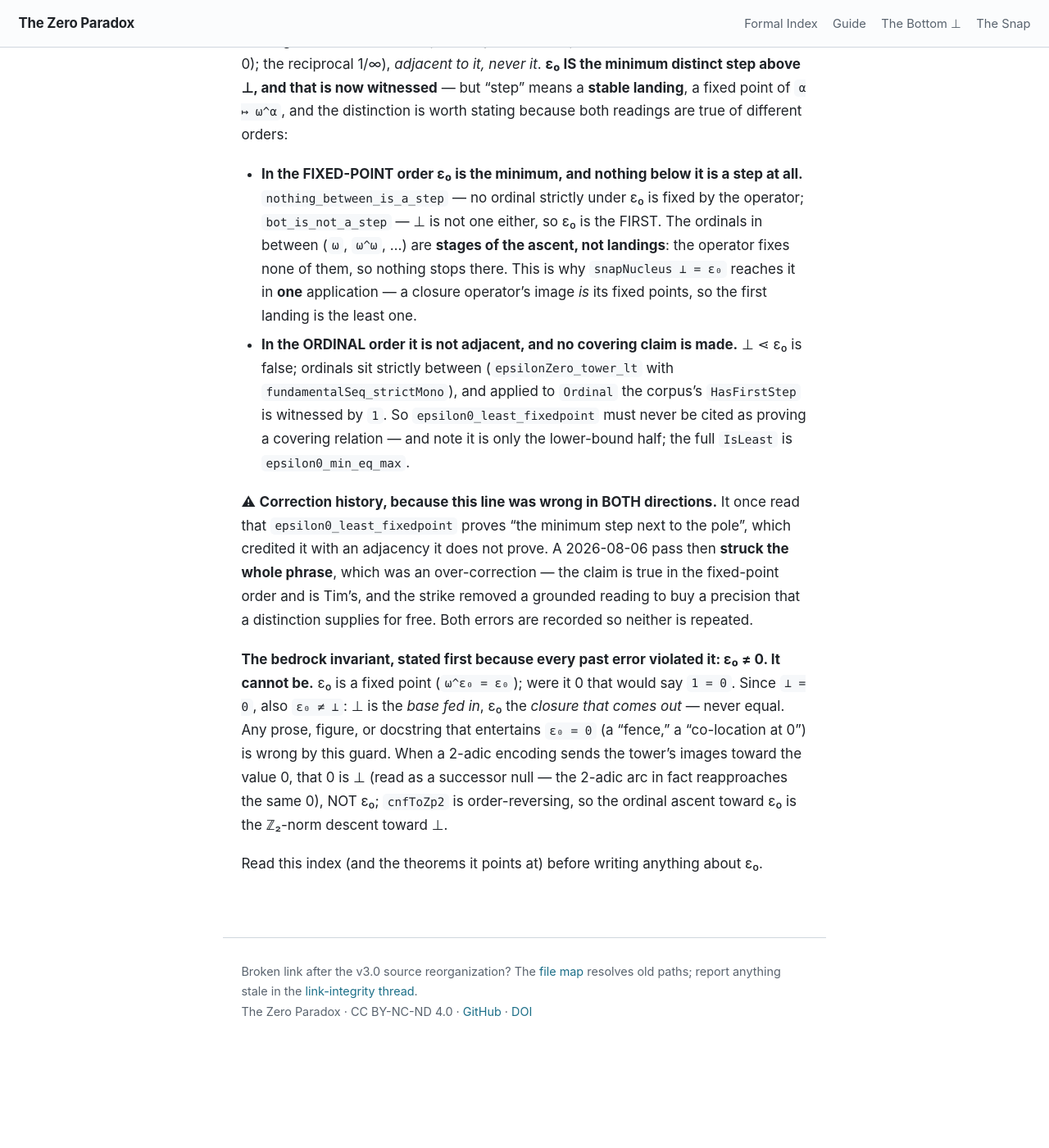
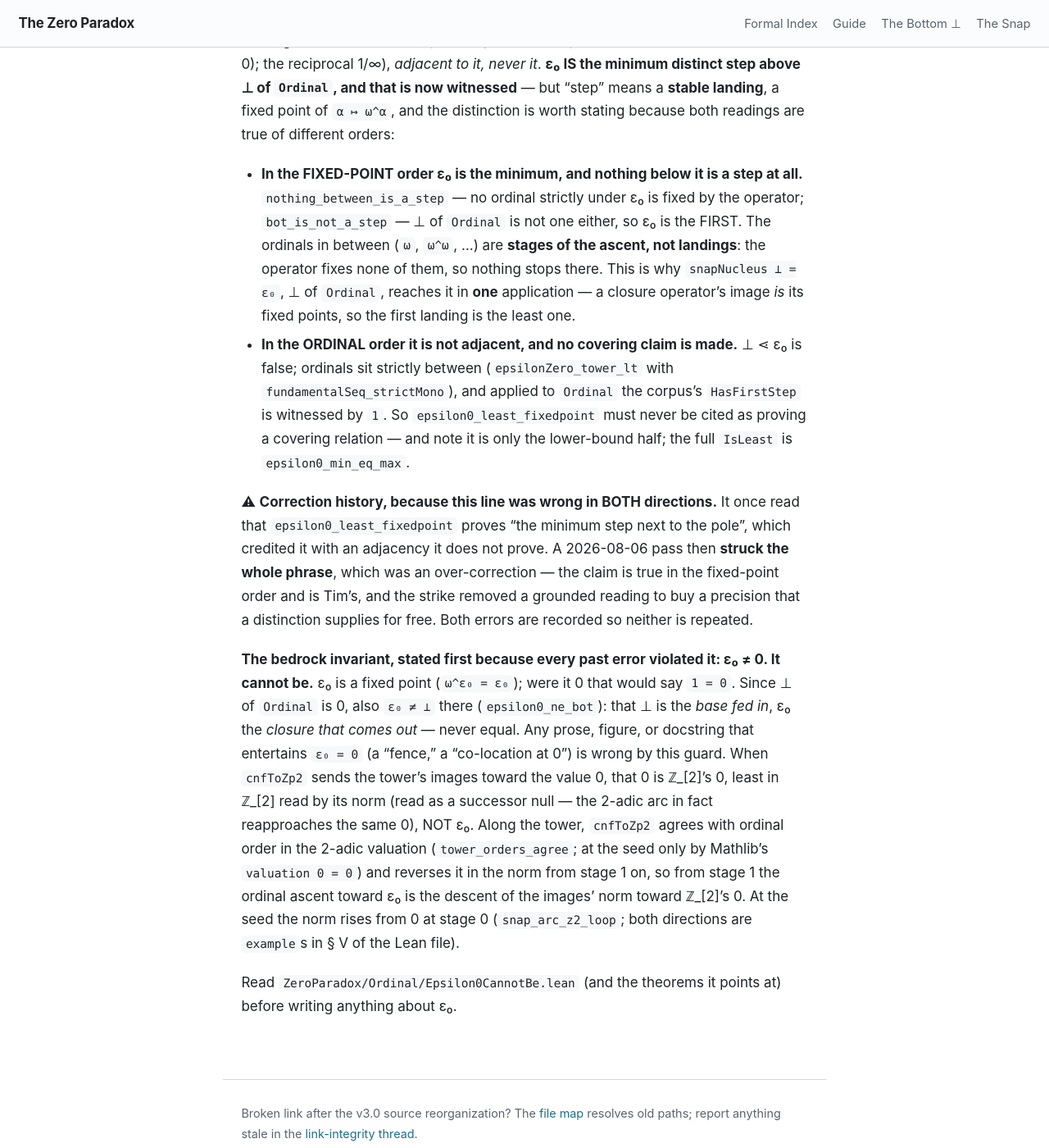
Before and after one commit to timbrigham/ZeroParadox, a Jekyll site: the page built from ZeroParadox/Ordinal/Epsilon0CannotBe.md, in a window 1280 px wide and 1400 px high, scrolled down 593 px. Shown: the whole window at 82% size. Built offline with Jekyll 4.4.1, drawn with Linux system fonts in a browser that asks for light colours; our own code applies the rules of GitHub Pages for plain Markdown files; before the commit the page ends 1887 px from its top, so only the background shows below that; some of the changed text lies outside the part shown.

Commit message:
eps0 + choice indexes: revalidate glosses against elaborated types, name carriers
Epsilon0CannotBe.lean: every #check gloss re-read against `lake env lean`
output and relabelled Statement:/Reading:. epsilon0_least_fixedpoint is the
lower-bound half only; epsilon0_eq_veblen_one_zero no longer claims "below
Gamma0"; both_fixed_points_exist is a periodic code and an ∃ least fixed
point. Bare ⊥ named as ⊥ of `Ordinal`, bare 0 near cnfToZp2 as ℤ_[2]'s 0.
epsilon0_ne_bot: the base-is-not-its-closure reading scoped to ⊥ of
`Ordinal`, with the other chart (μ schema at ε₀ closes at ε₀). § I-b:
standard term first ("least ε-number strictly greater than f") and a pointer
to Veblen 1908 via Epsilon0LeastFP.md; "(this example and the next)" fixed;
the norm Reading backed by an example (least and uniquely least) and
repr_lt_epsilon0 indexed plus a NONote example for "ε₀ gets no image";
cnf_bridge_type_boundary's ordinal conjunct called the least-fixed-point
face. § V: "order-reversing" scoped per CNFTOZP2-ANTITONE-OVERCLAIM, both
charts kept: tower_orders_agree indexed (valuation chart, seed by Mathlib's
valuation 0 = 0), and two examples for the norm chart (rises at the seed,
falls for 1 ≤ m < n). Import of PricedInterface for repr_lt_epsilon0.

ChoiceCannotBe.lean: T-SNAP's chart named (MachinePhase); the Pataraia
Mathlib glosses state what each lemma says; boundaryDouble_selfCopyRef no
longer credits botEnd to its type (points at boundaryDouble_botEnd and
boundaryDouble_unique_fp); snapNucleus/dnegNucleus "same seed" is now same
role, different carriers; pointers into the moved text re-anchored to
ChoiceCannotBe.md.

Ride-alongs: CCB-HEADER-COUNT-1 fixed by naming the unit (entries labelled
ACCIDENTAL in § I) instead of a count; Epsilon0CannotBe.md's bedrock paragraph
names ⊥ of `Ordinal` and ℤ_[2]'s 0 and scopes order-reversal; deixis
re-anchored. MANIFEST regenerated.

Co-Authored-By: Claude Opus 5.5 (1M context) <noreply@anthropic.com>
Claude-Session: https://claude.ai/code/session_01M7PxaZmdYwacRczCRPuVWC

```diff
--- a/ZeroParadox/Ordinal/Epsilon0CannotBe.md
+++ b/ZeroParadox/Ordinal/Epsilon0CannotBe.md
@@ -1,24 +1,24 @@
-# Epsilon0CannotBe — ride-along documentation
+# What ε₀ is and is not: the long form of the ε₀ index
 
 Moved from `ZeroParadox/Ordinal/Epsilon0CannotBe.lean`. ⚠ **This content was GRANDFATHERED — it was carried in an accepted-defect baseline, which means it was let through UNEXAMINED. Moving it changes that by exactly nothing.** Its claims are unverified until a claim review says otherwise.
 
 ## Formal Overview (AI-assisted)
 
 **This is the ε₀-characterization object.** ε₀ is not a "large ordinal" chosen by fiat; it is the
-*first (least) fixed point of the ω-tower operator `α ↦ ω^α` reached from the base ⊥* — two conditions,
+*first (least) fixed point of the ω-tower operator `α ↦ ω^α` reached from the base ⊥ of `Ordinal`* — two conditions,
 the operator AND the base (`ε₀ = nfp (ω^·) ⊥`, `epsilon0_eq_nfp_bot`; Mathlib `ε₀ = deriv (ω^·) 0`).
 It is *simultaneously* the least fixed point (min) and the supremum of the ascending tower (max)
 (`epsilon0_min_eq_max`); which face is in play is direction- and instance-specific — the two are never
 to be collapsed into one. In the framework's Riemann-sphere reading it is the minimum step directly
 next to the pole 0 = ∞ (Veblen coordinates (1, 0); the reciprocal 1/∞), *adjacent to it, never it*.
-**ε₀ IS the minimum distinct step above ⊥, and that is now witnessed** — but "step" means a
+**ε₀ IS the minimum distinct step above ⊥ of `Ordinal`, and that is now witnessed** — but "step" means a
 **stable landing**, a fixed point of `α ↦ ω^α`, and the distinction is worth stating because both
 readings are true of different orders:
 * **In the FIXED-POINT order ε₀ is the minimum, and nothing below it is a step at all.**
   `nothing_between_is_a_step` — no ordinal strictly under ε₀ is fixed by the operator;
-  `bot_is_not_a_step` — ⊥ is not one either, so ε₀ is the FIRST. The ordinals in between (`ω`,
+  `bot_is_not_a_step` — ⊥ of `Ordinal` is not one either, so ε₀ is the FIRST. The ordinals in between (`ω`,
   `ω^ω`, …) are **stages of the ascent, not landings**: the operator fixes none of them, so nothing
-  stops there. This is why `snapNucleus ⊥ = ε₀` reaches it in **one** application — a closure
+  stops there. This is why `snapNucleus ⊥ = ε₀`, ⊥ of `Ordinal`, reaches it in **one** application — a closure
   operator's image *is* its fixed points, so the first landing is the least one.
 * **In the ORDINAL order it is not adjacent, and no covering claim is made.** ⊥ ⋖ ε₀ is false;
   ordinals sit strictly between (`epsilonZero_tower_lt` with `fundamentalSeq_strictMono`), and
@@ -34,11 +34,16 @@ grounded reading to buy a precision that a distinction supplies for free. Both e
 neither is repeated.
 
 **The bedrock invariant, stated first because every past error violated it: ε₀ ≠ 0. It cannot be.**
-ε₀ is a fixed point (`ω^ε₀ = ε₀`); were it 0 that would say `1 = 0`. Since `⊥ = 0`, also `ε₀ ≠ ⊥`:
-⊥ is the *base fed in*, ε₀ the *closure that comes out* — never equal. Any prose, figure, or docstring
-that entertains `ε₀ = 0` (a "fence," a "co-location at 0") is wrong by this guard. When a 2-adic
-encoding sends the tower's images toward the value 0, that 0 is ⊥ (read as a successor null — the
-2-adic arc in fact reapproaches the same 0), NOT ε₀;
-`cnfToZp2` is order-reversing, so the ordinal ascent toward ε₀ is the ℤ₂-norm descent toward ⊥.
+ε₀ is a fixed point (`ω^ε₀ = ε₀`); were it 0 that would say `1 = 0`. Since ⊥ of `Ordinal` is 0, also
+`ε₀ ≠ ⊥` there (`epsilon0_ne_bot`): that ⊥ is the *base fed in*, ε₀ the *closure that comes out* —
+never equal. Any prose, figure, or docstring that entertains `ε₀ = 0` (a "fence," a "co-location at
+0") is wrong by this guard. When `cnfToZp2` sends the tower's images toward the value 0, that 0 is
+ℤ_[2]'s 0, least in ℤ_[2] read by its norm (read as a successor null — the 2-adic arc in fact
+reapproaches the same 0), NOT ε₀. Along the tower, `cnfToZp2` agrees with ordinal order in the 2-adic
+valuation (`tower_orders_agree`; at the seed only by Mathlib's `valuation 0 = 0`) and reverses it in
+the norm from stage 1 on, so from stage 1 the ordinal ascent toward ε₀ is the descent of the images'
+norm toward ℤ_[2]'s 0. At the seed the norm rises from 0 at stage 0 (`snap_arc_z2_loop`;
+both directions are `example`s in § V of the Lean file).
 
-Read this index (and the theorems it points at) before writing anything about ε₀.
+Read `ZeroParadox/Ordinal/Epsilon0CannotBe.lean` (and the theorems it points at) before writing
+anything about ε₀.
```
Also changed, not shown: ZeroParadox/Category/ChoiceCannotBe.md (+10 -8 lines), ZeroParadox/MANIFEST.md (+2 -0 lines), 2 other files.
